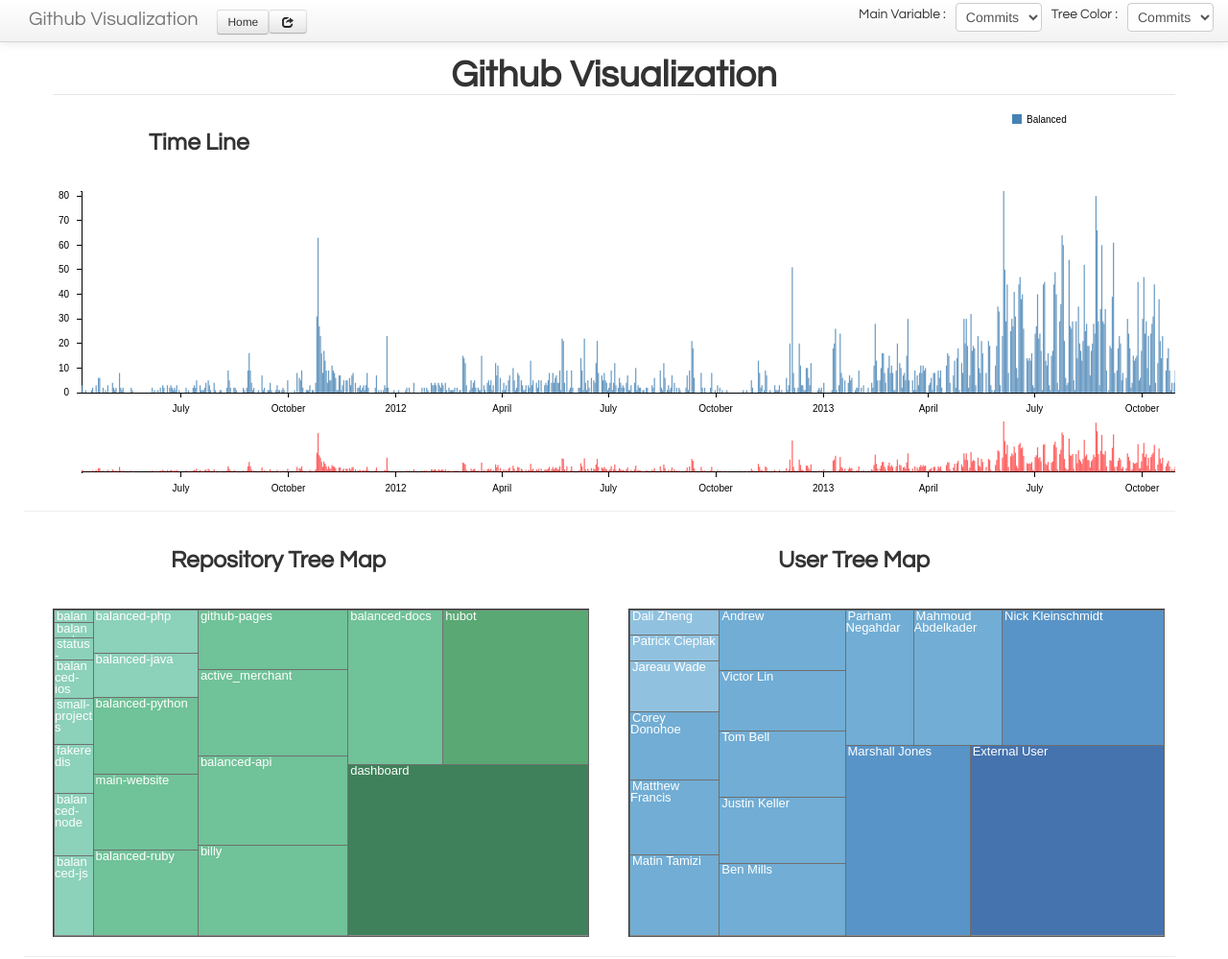
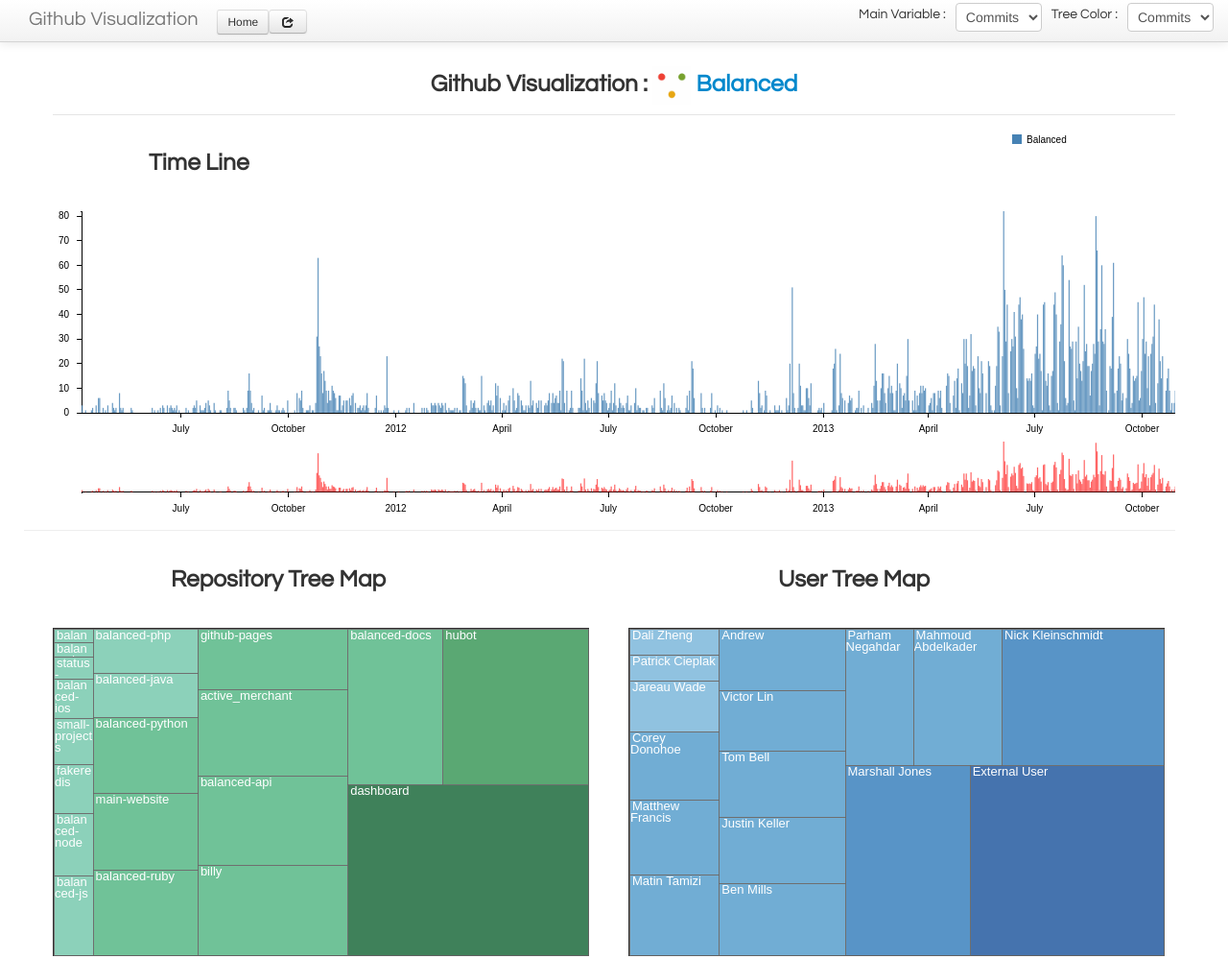
Before and after one commit to sb2nov/GithubVisualizer, a plain HTML site: page index.html in a window 1280 px wide. Shown: the top 999 px of the page at 96% size. Drawn offline with nearby package versions, Linux system fonts and the light colour scheme.

Commit message:
balanced logo and name added

```diff
--- a/index.html
+++ b/index.html
@@ -64,10 +64,10 @@
 
     <div class='row top-buffer-2'>
       <div class='span12' style='text-align:center'>
-          <legend><h1>Github Visualization</h1></legend>
-          <div class="control-group"></div>
+          <legend><h3>Github Visualization : <a href='http://www.balancedpayments.com/' target='_blank'><img src="img/balanced.png" alt="Smiley face" width="40" height="40"> Balanced</a></h3></legend>
       </div>
     </div>
+
      <div class='row'>
         <div class='span2 offset1'>
           <h3>Time Line</h3>
```
Also changed, not shown: img/balanced.png (added).
